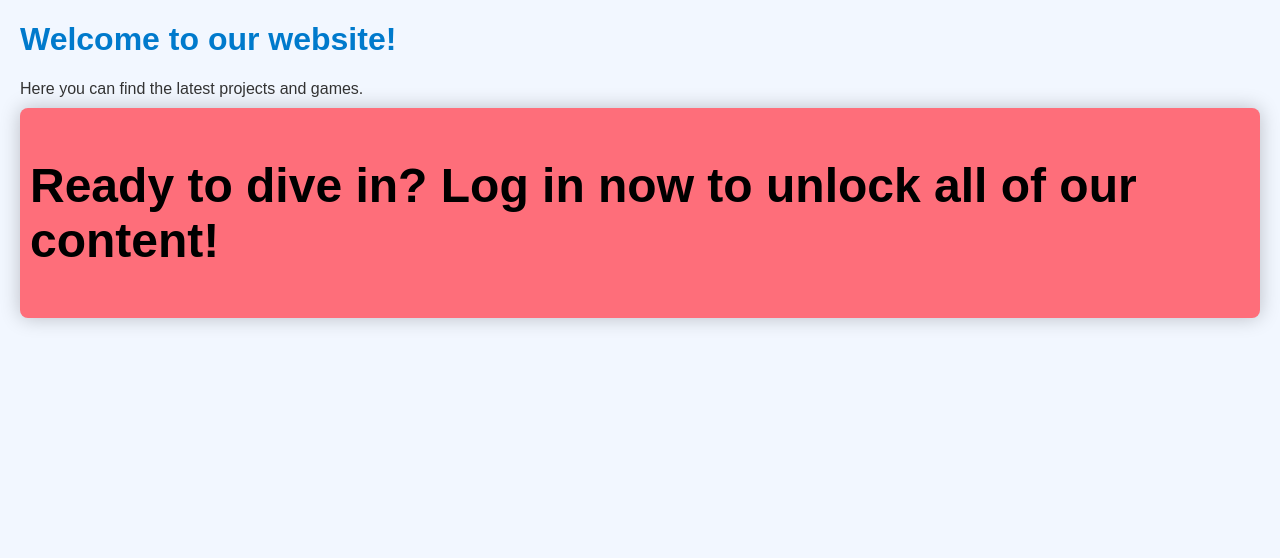
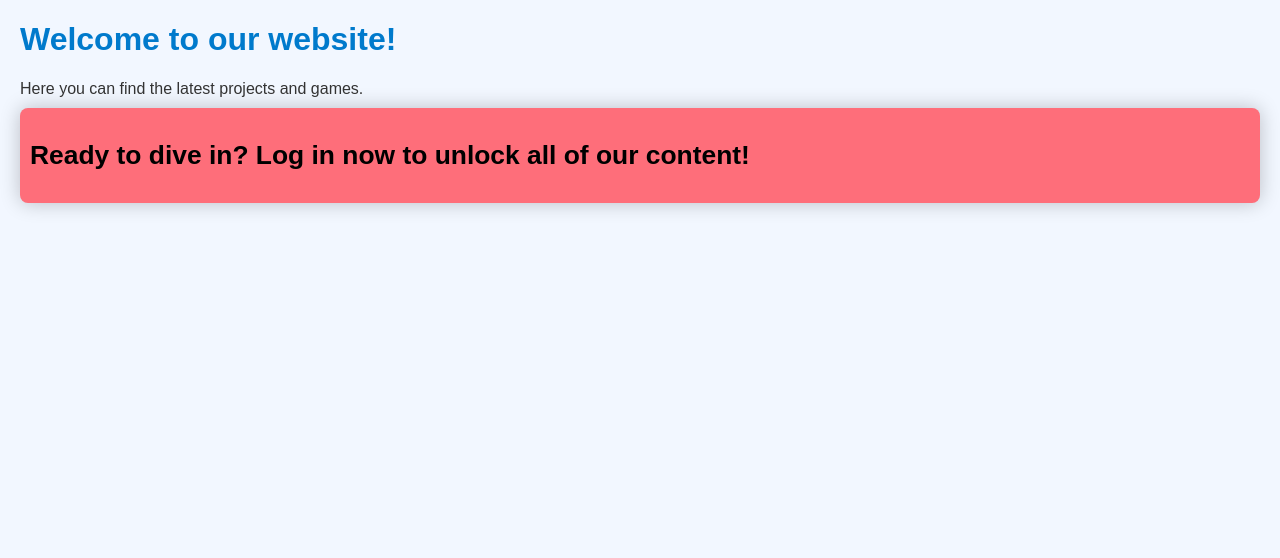
Before and after one commit to pascaljura/alba-rosa.cz, a PHP site: page / in a window 1280 px wide. Shown: the part 80-638 px from the top of the page. Run offline with PHP 8.4, Linux system fonts and the light colour scheme; some libraries are stand-ins or nearby versions.

Commit message:
Změna velikosti textu nolog

```diff
--- a/assets/style.css
+++ b/assets/style.css
@@ -200,13 +200,11 @@ p {
 }
 
 .nolog {
-  font-size: 200%;
+  font-size: 110%;
   margin: 10px;
   padding: 10px;
   display: flex;
   text-align: left;
-  justify-content: center;
-  align-items: center;
   background-color: #fe6e7a;
   border-radius: 8px;
   box-shadow: 0 0 20px #0000003b;
```
